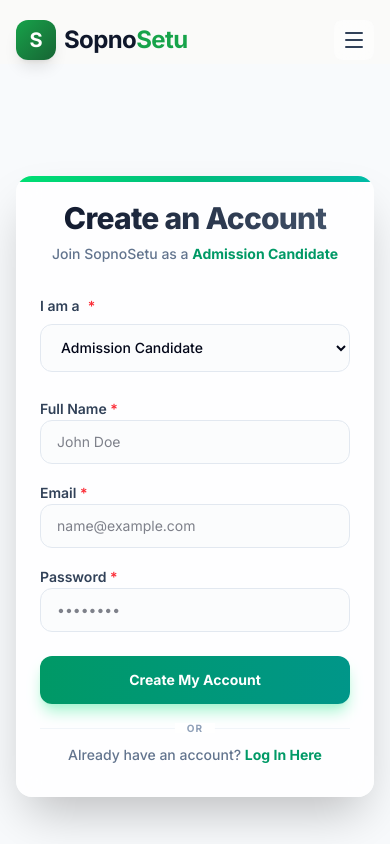
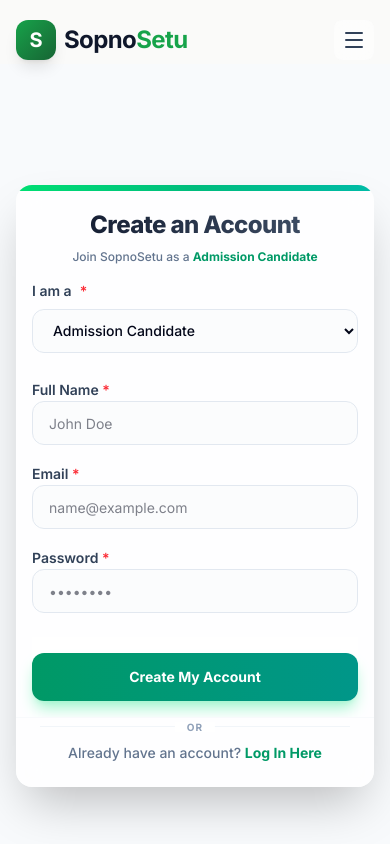
Before and after one commit to DebashisDhali/SopnoSetu, a Next.js app in the folder client/: page /register in a window 390 px wide. Shown: the top 844 px of the page. Built offline with nearby package versions, Linux system fonts and the light colour scheme.

Commit message:
Fix mobile responsiveness for registration button and optimize card layout

```diff
--- a/client/app/register/page.tsx
+++ b/client/app/register/page.tsx
@@ -77,20 +77,20 @@ function RegisterForm() {
     };
 
     return (
-        <Card className="w-full max-w-2xl shadow-2xl border-0 bg-white/80 backdrop-blur-md relative overflow-hidden">
+        <Card className="w-full max-w-2xl shadow-2xl border-0 bg-white/80 backdrop-blur-md relative overflow-hidden flex flex-col max-h-[95vh] md:max-h-none">
             {/* Top decorative gradient bar */}
             <div className="absolute top-0 left-0 w-full h-1.5 bg-gradient-to-r from-green-400 via-emerald-500 to-teal-500" />
 
-            <CardHeader className="space-y-2 pb-8">
-                <CardTitle className="text-3xl font-extrabold text-center bg-clip-text text-transparent bg-gradient-to-r from-slate-900 to-slate-600">
+            <CardHeader className="space-y-2 pb-4 md:pb-8 shrink-0">
+                <CardTitle className="text-2xl md:text-3xl font-extrabold text-center bg-clip-text text-transparent bg-gradient-to-r from-slate-900 to-slate-600">
                     Create an Account
                 </CardTitle>
-                <CardDescription className="text-center text-slate-500 font-medium">
+                <CardDescription className="text-center text-slate-500 font-medium text-xs md:text-sm">
                     Join SopnoSetu as a <span className="text-emerald-600 font-bold">{formData.role === 'mentor' ? 'Mentor' : formData.title}</span>
                 </CardDescription>
             </CardHeader>
 
-            <CardContent>
+            <CardContent className="overflow-y-auto pb-4 px-4 md:px-6">
                 <form onSubmit={handleSubmit} className="space-y-6">
                     {error && (
                         <div className="p-4 text-sm text-red-600 bg-red-50 border border-red-100 rounded-xl text-center font-medium animate-in fade-in slide-in-from-top-2">
@@ -114,7 +114,7 @@ function RegisterForm() {
                                     setFormData({ ...formData, role: 'candidate', title: val });
                                 }
                             }}
-                            className="flex h-12 w-full rounded-xl border border-slate-200 bg-slate-50/50 px-4 py-2 text-sm font-medium transition-all focus:outline-none focus:ring-2 focus:ring-emerald-500 focus:bg-white"
+                            className="flex h-11 md:h-12 w-full rounded-xl border border-slate-200 bg-slate-50/50 px-4 py-2 text-sm font-medium transition-all focus:outline-none focus:ring-2 focus:ring-emerald-500 focus:bg-white"
                         >
                             <optgroup label="Student/Guardian">
                                 <option value="Admission Candidate">Admission Candidate</option>
@@ -217,6 +217,7 @@ function RegisterForm() {
                         )}
                     </div>
 
+                    <div className="pt-4 sticky bottom-0 bg-white/80 backdrop-blur-sm md:static md:bg-transparent md:pt-0">
                         <Button
                             type="submit"
                             className="w-full h-12 bg-gradient-to-r from-emerald-600 to-teal-600 hover:from-emerald-700 hover:to-teal-700 text-white font-bold rounded-xl shadow-lg shadow-emerald-200 transition-all hover:scale-[1.01] active:scale-[0.99]"
@@ -224,10 +225,11 @@ function RegisterForm() {
                         >
                             {loading ? <Loader2 className="mr-2 h-5 w-4 animate-spin" /> : 'Create My Account'}
                         </Button>
+                    </div>
                 </form>
             </CardContent>
 
-            <CardFooter className="flex flex-col space-y-4 pb-8">
+            <CardFooter className="flex flex-col space-y-4 pb-6 pt-2 shrink-0 border-t border-slate-100/50">
                 <div className="w-full h-px bg-slate-100 relative">
                     <span className="absolute left-1/2 top-1/2 -translate-x-1/2 -translate-y-1/2 bg-white px-3 text-[10px] font-bold text-slate-400 uppercase tracking-widest leading-none">
                         OR
```
Lines whose indentation alone changed are shown as unchanged.
